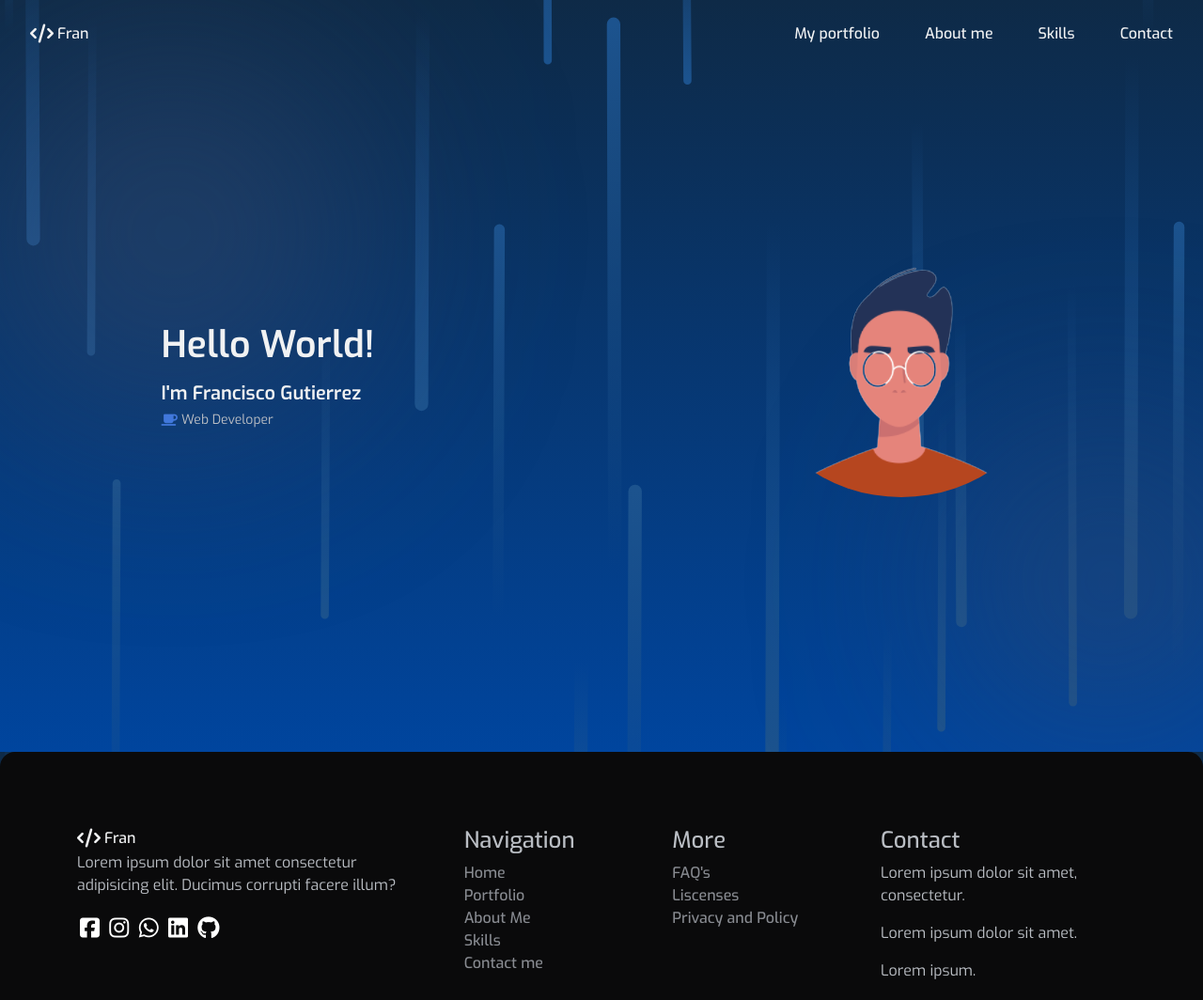
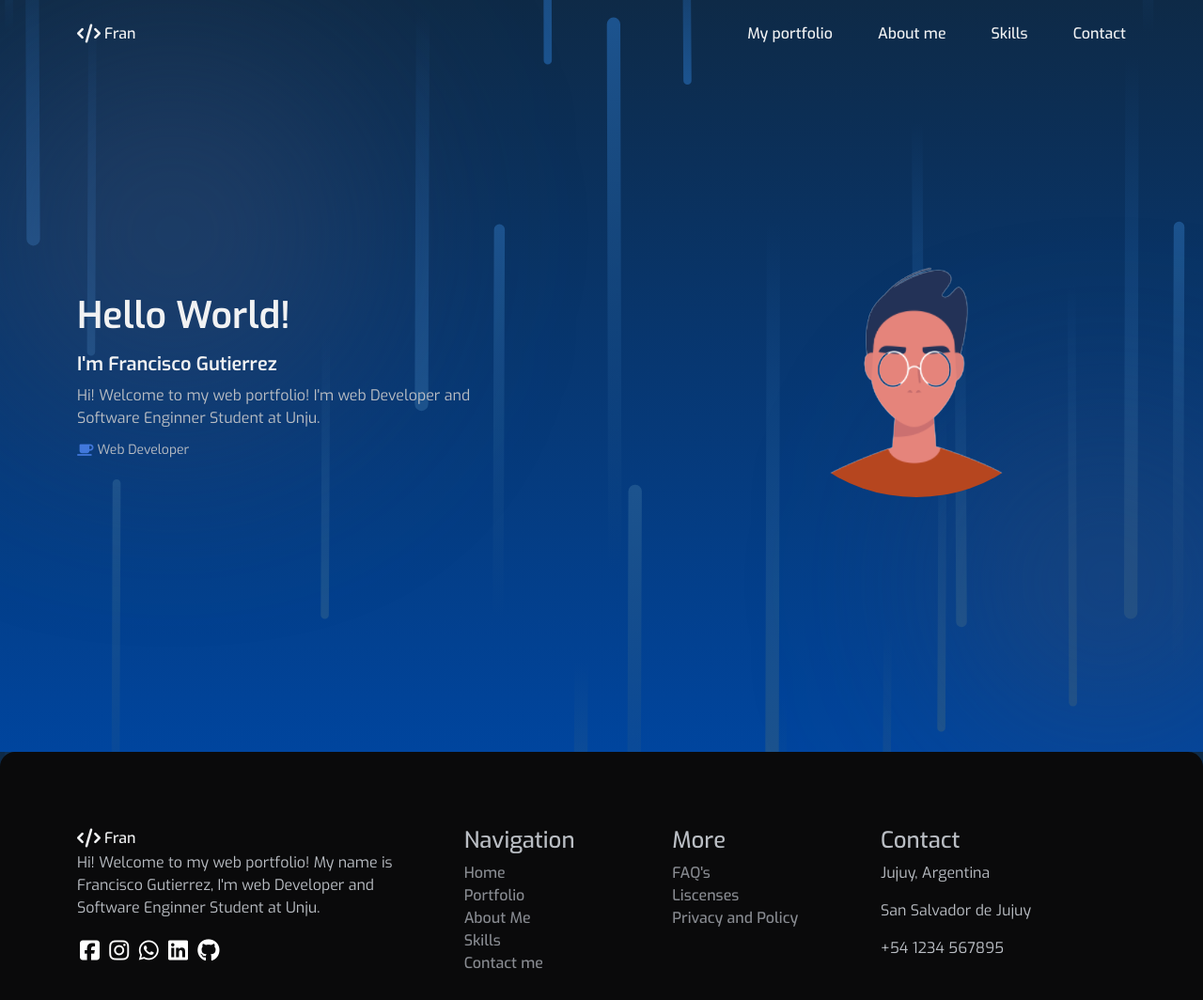
Before and after one commit to Franjmg/my-portfolio, a website: page index.html in a window 1280 px wide. Shown: the top 1064 px of the page at 94% size. Drawn offline with nearby package versions, Linux system fonts and the light colour scheme.

Commit message:
add content on my home page and container bootstrap on all nav pages

```diff
--- a/index.html
+++ b/index.html
@@ -15,7 +15,7 @@
 <body>
     <!--=========== HEADER ===========-->
     <header class="header" id="header">
-        <nav class="nav_conteiner">
+        <nav class="nav_conteiner container">
             <a href="./index.html" class="nav_logo">
                 <i class="fa-solid fa-code"></i>
                 Fran
@@ -46,12 +46,12 @@
                 <div class="shape shape_big"></div>
                 <div class="shape shape_small"></div>
 
-                <div class="home_conteiner grid">
+                <div class="home_conteiner grid container">
                     <div class="home_data">
                         <h1 class="home_title"><span>Hello World!</span></h1>
 
                         <h2 class="home_subtitle">I'm Francisco Gutierrez</h2>
-
+                        <p>Hi! Welcome to my web portfolio! I'm web Developer and Software Enginner Student at Unju.</p>
                         <h3 class="home_web">
                             <i class="fa-solid fa-mug-saucer"></i>
                             Web Developer
@@ -72,7 +72,7 @@
                         <i class="fa-solid fa-code"></i>
                         Fran
                     </a>
-                  <p>Lorem ipsum dolor sit amet consectetur adipisicing elit. Ducimus corrupti facere illum?</p>
+                  <p>Hi! Welcome to my web portfolio! My name is Francisco Gutierrez, I'm web Developer and Software Enginner Student at Unju.</p>
                   <div class="social-icons">
                     <a href="#"><i class="fa-brands fa-facebook-square"></i></a>
                     <a href="#"><i class="fa-brands fa-instagram"></i></a>
@@ -102,9 +102,9 @@
                 <div class="col-md-3">
                   <h4 class="title-sm">Contact</h4>
                   <div class="footer-links">
-                    <p class="mb">Lorem ipsum dolor sit amet, consectetur.</p>
-                    <p class="mb">Lorem ipsum dolor sit amet.</p>
-                    <p class="mb">Lorem ipsum.</p>
+                    <p class="mb">Jujuy, Argentina</p>
+                    <p class="mb">San Salvador de Jujuy</p>
+                    <p class="mb">+54 1234 567895</p>
                   </div>
                 </div>
               </div>
--- a/scss/_header.scss
+++ b/scss/_header.scss
@@ -10,8 +10,6 @@ header{
 }
 
 .nav_conteiner{
-    width: 95%;
-    margin: 0 auto;
     height: var(--header-height);
     display: flex;
     justify-content: space-between;
--- a/scss/_home.scss
+++ b/scss/_home.scss
@@ -13,7 +13,13 @@
 }
 
 .home_data{
+    width: 100%;
     text-align: center;
+
+    p{
+        width: 80%;
+        margin: .6em auto;
+    }
 }
 
 .home_title{
--- a/scss/style.scss
+++ b/scss/style.scss
@@ -63,8 +63,13 @@
     }
 
     .home_data{
-        width: 270px;
+        width: 100%;
         text-align: left;
+
+        p{
+            width: 70%;
+            margin: .6em 0;
+        }
     }
 
     span{
@@ -94,10 +99,10 @@
 
     .home_conteiner{
         height: 65vh;
-        grid-template-columns: auto auto;
+        grid-template-columns: 60% 40%;
         justify-content: space-around;
         align-items: center;
-        z-index:-1;
+        gap: 0;
     }
 
     .home_img{
```
Also changed, not shown: pages/aboutme.html (+5 -5 lines), pages/contact.html (+5 -5 lines), pages/projects.html (+5 -5 lines), pages/skills.html (+5 -5 lines), css/style.css, 1 other file.
